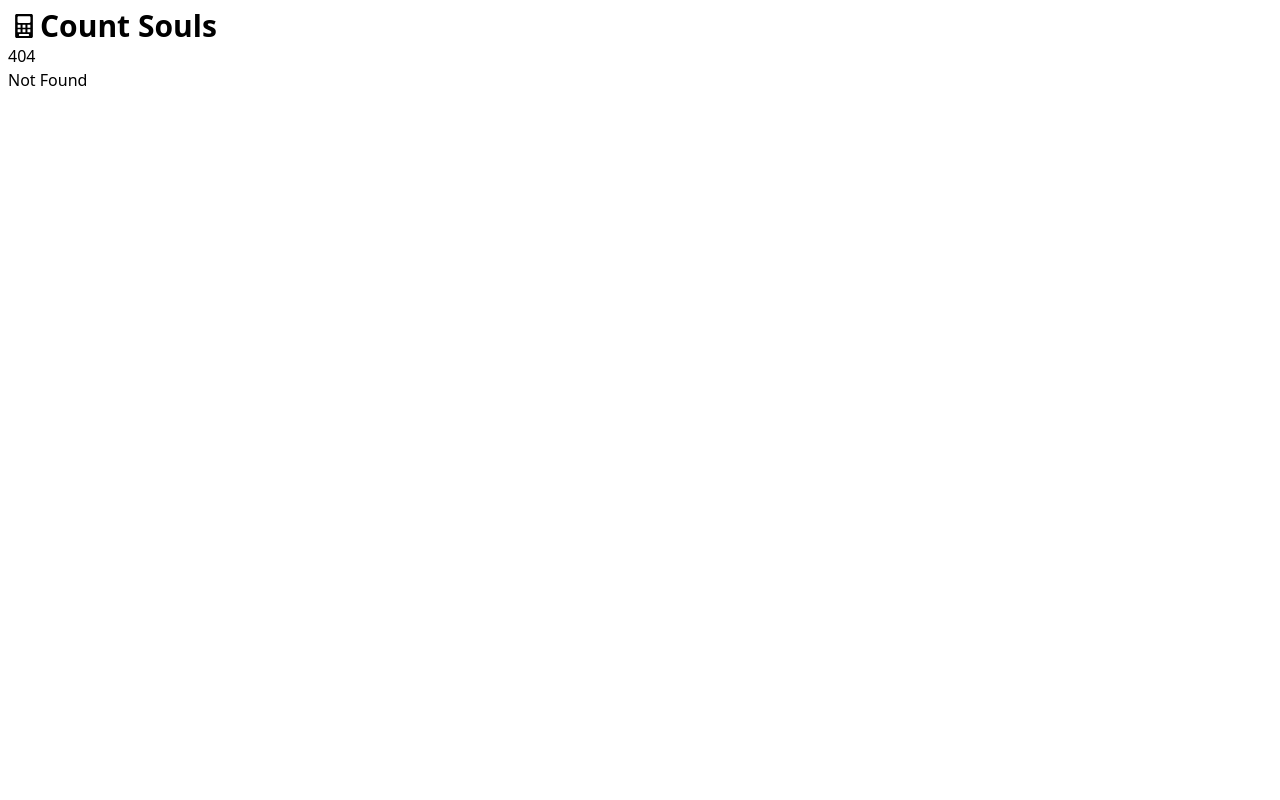
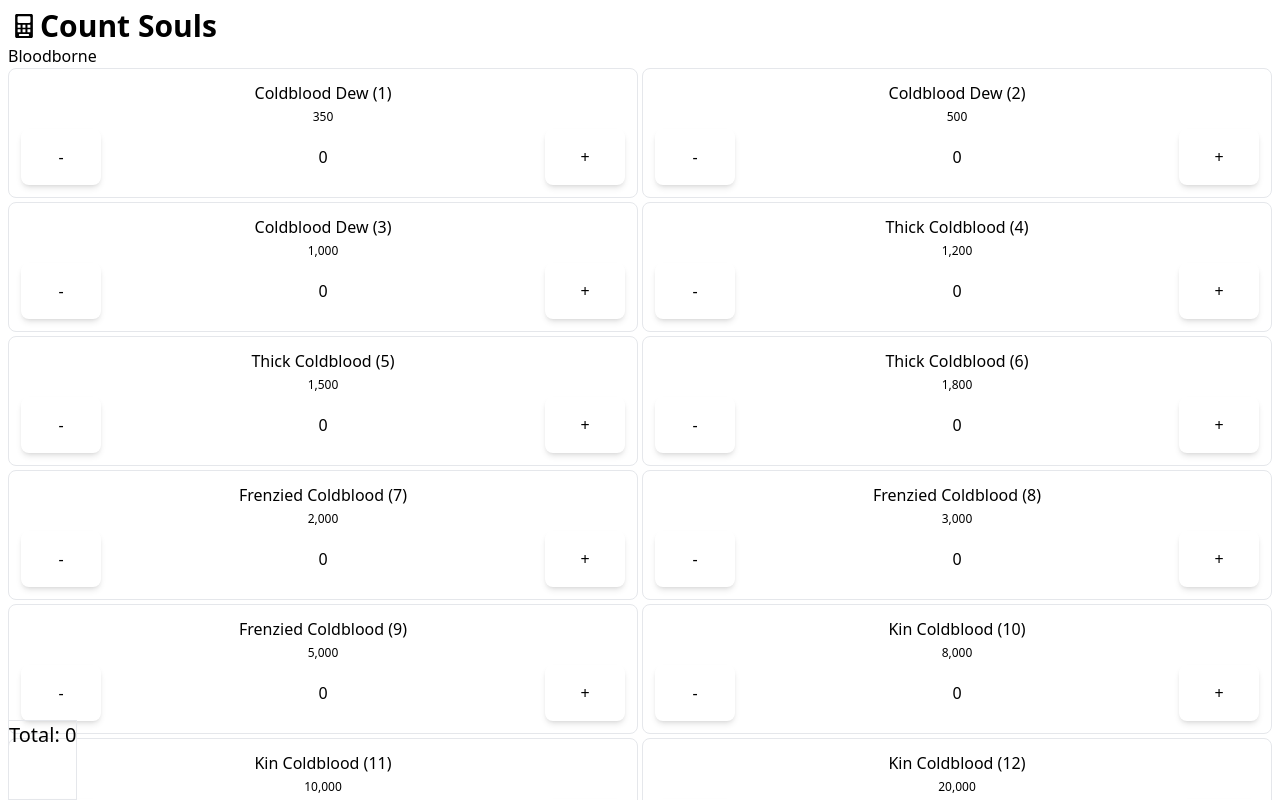
Before and after one commit to ElmarTalibzade/count-souls, a SvelteKit app: page /bb in a window 1280 px wide. Before the commit this address had no page. Shown: the top 800 px of the page. Built offline with nearby package versions, Linux system fonts and the light colour scheme.

Commit message:
Added Bloodborne calculations

```diff
--- /dev/null
+++ b/src/routes/bb/+page.svelte
@@ -0,0 +1,25 @@
+<script lang="ts">
+  import Calculator from '../../components/common/calculator.svelte';
+  import type Soul from 'models/soulDefinition';
+
+  const souls: Soul[] = [
+    { name: 'Coldblood Dew (1)', value: 350 },
+    { name: 'Coldblood Dew (2)', value: 500 },
+    { name: 'Coldblood Dew (3)', value: 1000 },
+    { name: 'Thick Coldblood (4)', value: 1200 },
+    { name: 'Thick Coldblood (5)', value: 1500 },
+    { name: 'Thick Coldblood (6)', value: 1800 },
+    { name: 'Frenzied Coldblood (7)', value: 2000 },
+    { name: 'Frenzied Coldblood (8)', value: 3000 },
+    { name: 'Frenzied Coldblood (9)', value: 5000 },
+    { name: 'Kin Coldblood (10)', value: 8000 },
+    { name: 'Kin Coldblood (11)', value: 10000 },
+    { name: 'Kin Coldblood (12)', value: 20000 },
+    { name: 'Great One Coldblood', value: 40000 },
+    { name: 'Old Great One Coldblood', value: 50000 },
+  ];
+</script>
+
+<h1>Bloodborne</h1>
+
+<Calculator soulDefinitions={souls} />
```
